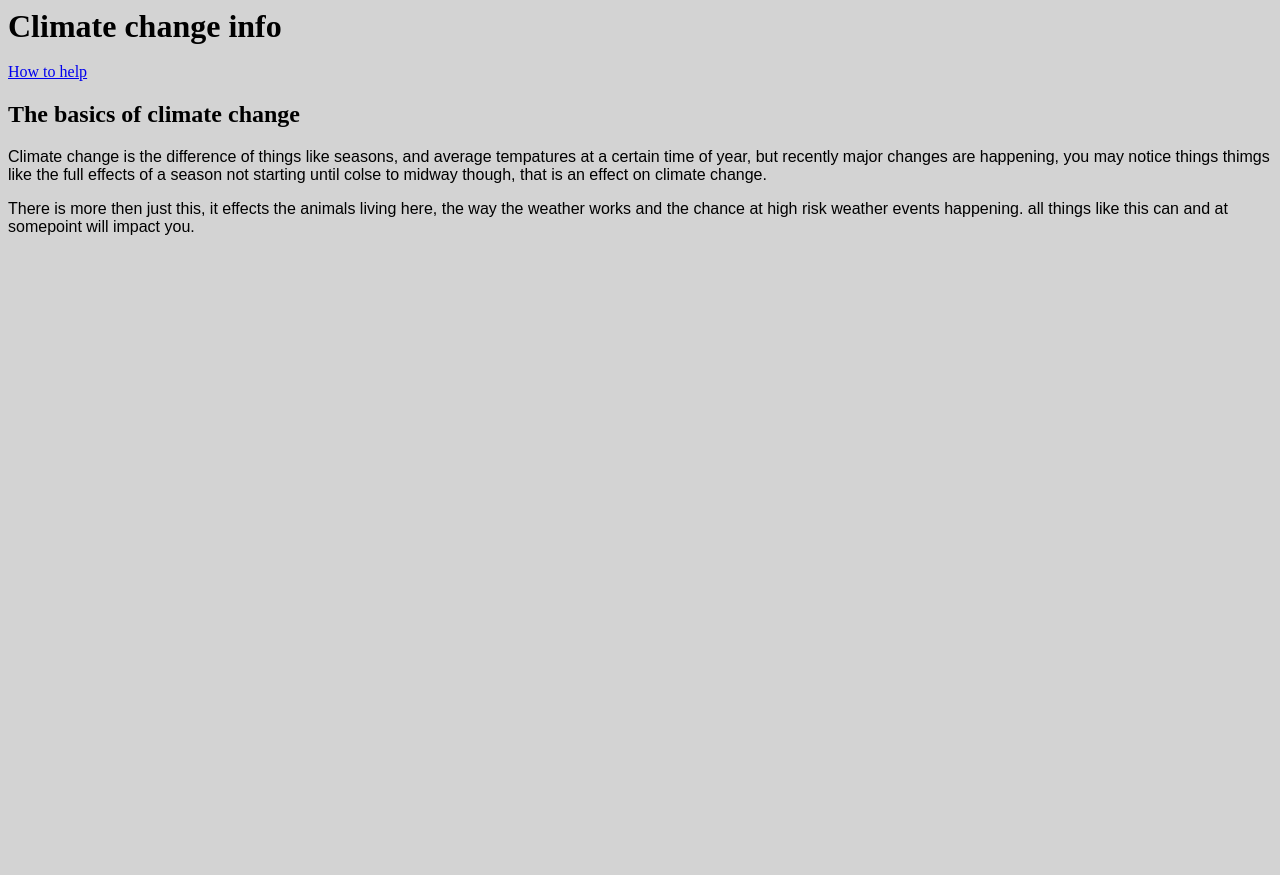
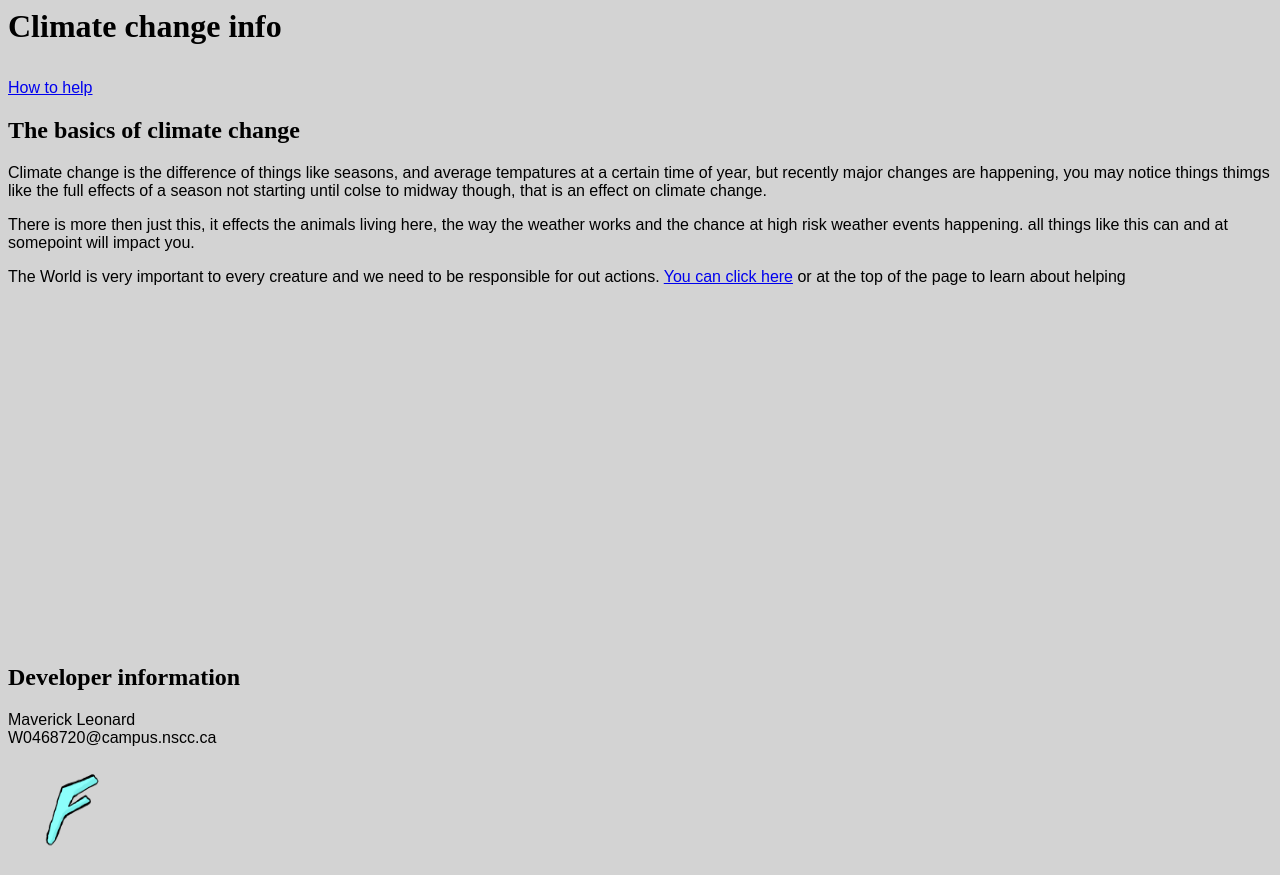
Before and after one commit to lmf517823/Allwork, a plain HTML site: page Day10/project2.html in a window 1280 px wide. Before the commit the page ends 800 px from the top, so only its background shows below. Drawn offline with Linux system fonts and the light colour scheme; files whose address does not match are found by name.

Commit message:
Add files via upload

```diff
--- /dev/null
+++ b/Day10/Day9.css
@@ -0,0 +1,6 @@
+body {
+    background-color: rgba(211, 211, 211, 0.979)
+}
+p {
+    font-family: Arial, Helvetica, sans-serif;
+}
--- a/Day10/project2.html
+++ b/Day10/project2.html
@@ -3,15 +3,14 @@
 <html lang="en-CA">
 
 <head>
-    <link rel="stylesheet" href="/Users/W0468720/OneDrive - Nova Scotia Community College/CSS/Day9.css">
+    <link rel="stylesheet" href="Day9.css">
 <title>Maverick Project2</title>
-<link>
 </head>
-<!---->
+
 <body>
 <header style="font-size: 200%;"><b>Climate change info</b></header><br>
 <nav class="topnav">
-<a href="Howto.html">How to help</a><br>
+<p><a href="Howto.html">How to help</a><br></p>
 
 </nav>
 <section>
@@ -21,8 +20,15 @@
 <p>There is more then just this, it effects the animals living here, the way the weather works and the chance at high risk weather events happening. all things like this can and at somepoint will impact you.</p>
 </section>
 
+<section>
+    <p>The World is very important to every creature and we need to be responsible for out actions. <a href="Howto.html">You can click here</a>
+    or at the top of the page to learn about helping</p>
+</section>
 
-
+<br><br><br><br><br><br><br><br><br><br><br><br><br><br><br><br><br><br><br>
+<header><h2>Developer information</h2></header>
+<paragraph><p>Maverick Leonard<br>W0468720@campus.nscc.ca<br></p></paragraph>
+<img src="Logo-paint3d.png" alt="logo with a blue F" width="100" height="100">
 
 
 </body>
```
Also changed, not shown: Day10/Howto.html (+1 -1 lines).
